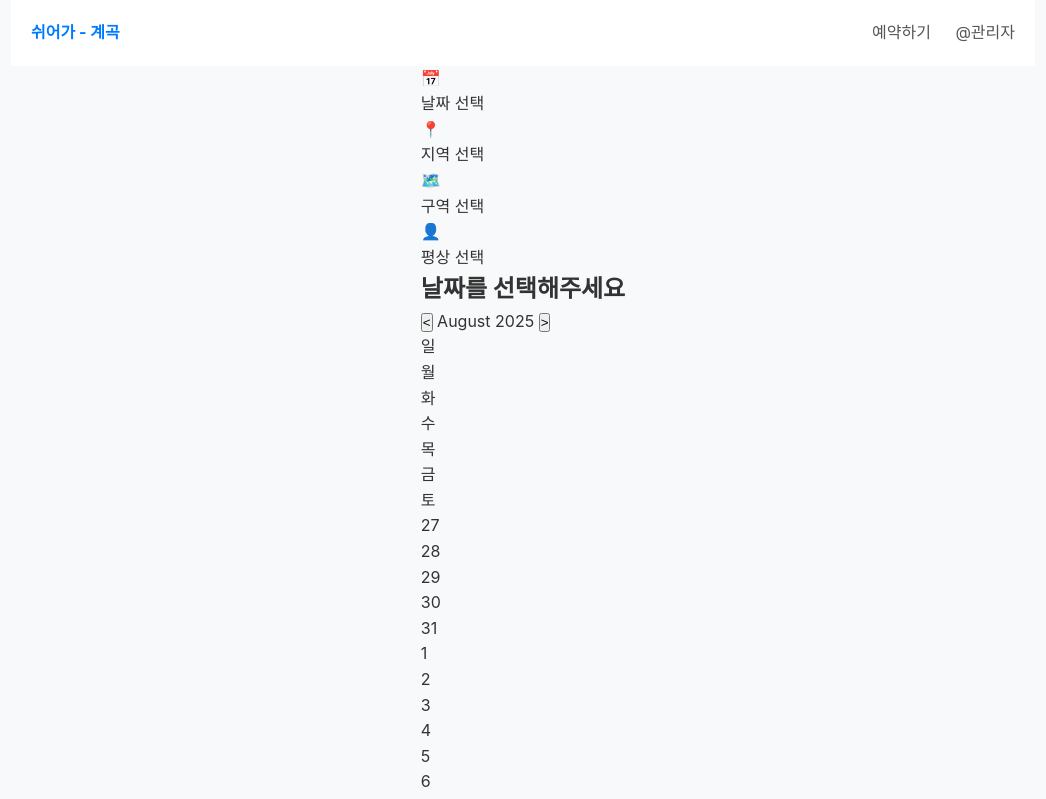
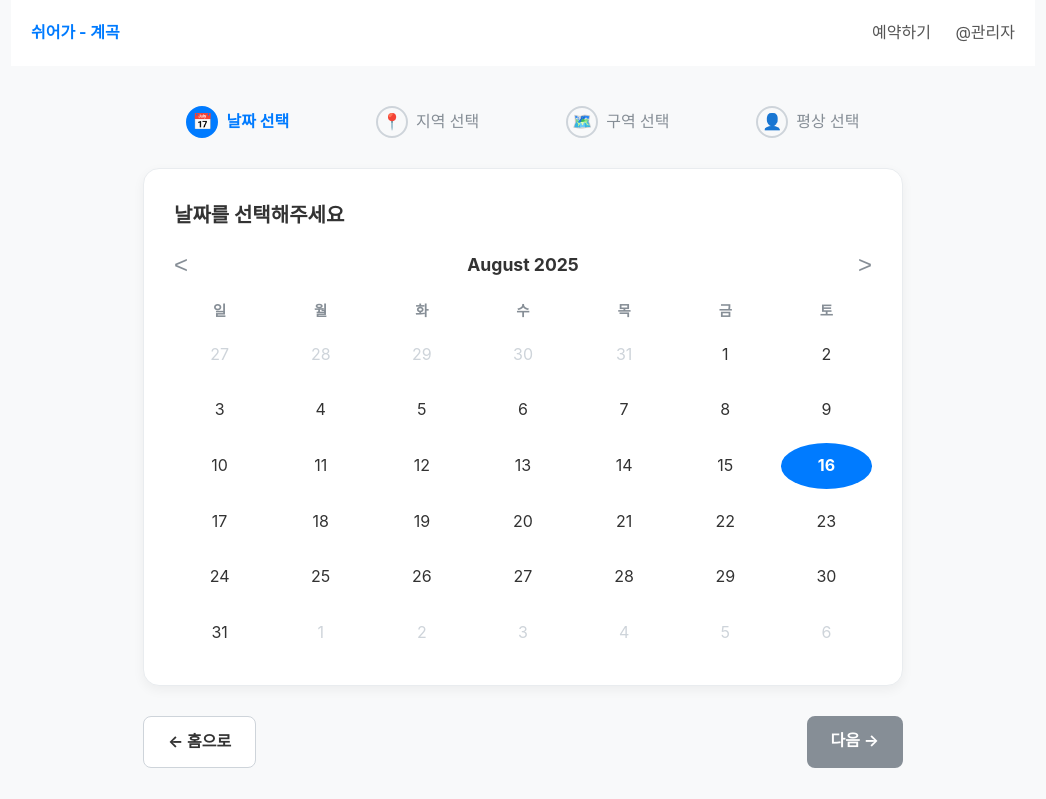
Before and after one commit to sanghun0002/-, a plain HTML site: page booking.html in a window 1280 px wide. Shown: the top 799 px of the page, without its empty margins (117-1163 px from the left). Drawn offline with Linux system fonts and the light colour scheme.

Commit message:
웹사이트 내용 추가

```diff
--- a/style.css
+++ b/style.css
@@ -14,14 +14,6 @@ body {
     flex-direction: column;
     align-items: center;
 }
-
-/* 전체적인 컨테이너 너비 설정 */
-.container {
-    width: 100%;
-    max-width: 1024px; /* 최대 너비 */
-    padding: 0 20px; /* 좌우 여백 */
-}
-
 
 /* 1. 상단 헤더 */
 .top-header {
@@ -45,8 +37,7 @@ body {
     margin-left: 20px; /* 메뉴 사이 간격 */
 }
 
-
-/* 2. 메인 소개 섹션 */
+/* 2. 메인 소개 섹션 (index.html) */
 .hero-section {
     width: 100%;
     max-width: 1024px;
@@ -78,7 +69,7 @@ body {
 }
 
 
-/* 3. 공지사항 및 빠른 예약 섹션 */
+/* 3. 공지사항 및 빠른 예약 섹션 (index.html) */
 .info-section {
     width: 100%;
     max-width: 1024px;
@@ -87,8 +78,7 @@ body {
     margin-top: 20px;
 }
 
-/* 공통 카드 스타일 */
-.card {
+.notice-card, .booking-card, .location-card, .recommend-card {
     background-color: white;
     border: 1px solid #e9ecef;
     border-radius: 12px;
@@ -118,7 +108,7 @@ body {
     border-bottom: none;
 }
 
-.notice-card span.tag {
+.notice-card span {
     background-color: #ffe3e3;
     color: #d94848;
     font-size: 0.8rem;
@@ -156,7 +146,7 @@ body {
 }
 
 
-/* 4. 위치 및 주변 추천 장소 섹션 */
+/* 4. 위치 및 주변 추천 장소 섹션 (index.html) */
 .location-section {
     width: 100%;
     max-width: 1024px;
@@ -203,7 +193,7 @@ body {
     color: #868e96;
 }
 
-.recommend-card span.tag {
+.recommend-card h4 span {
     font-size: 0.8rem;
     color: #868e96;
     font-weight: normal;
@@ -211,7 +201,7 @@ body {
 }
 
 
-/* 5. 하단 푸터 */
+/* 5. 하단 푸터 (모든 페이지 공통) */
 .main-footer {
     width: 100%;
     text-align: center;
@@ -220,3 +210,143 @@ body {
     color: #868e96;
     font-size: 0.9rem;
 }
+
+/* ------------------------------------------- */
+/* --- booking.html 예약 페이지 전용 스타일 --- */
+/* ------------------------------------------- */
+
+.booking-container {
+    width: 100%;
+    max-width: 800px; /* 단계 표시를 위해 너비를 약간 넓게 설정 */
+    margin-top: 40px;
+    padding: 0 20px;
+}
+
+/* 단계 표시기 */
+.step-indicator {
+    display: flex;
+    justify-content: space-around;
+    width: 100%;
+    margin-bottom: 30px;
+}
+
+.step {
+    display: flex;
+    align-items: center;
+    color: #868e96; /* 기본 회색 */
+    font-weight: 500;
+}
+
+.step .icon {
+    width: 32px;
+    height: 32px;
+    border: 2px solid #ced4da;
+    border-radius: 50%; /* 동그란 아이콘 배경 */
+    display: flex;
+    justify-content: center;
+    align-items: center;
+    margin-right: 8px;
+}
+
+/* 활성화된 단계 스타일 */
+.step.active {
+    color: #007bff; /* 활성화된 파란색 */
+    font-weight: bold;
+}
+
+.step.active .icon {
+    background-color: #007bff;
+    color: white;
+    border-color: #007bff;
+}
+
+/* 달력 카드 */
+.calendar-card {
+    background-color: white;
+    padding: 30px;
+    border-radius: 16px;
+    border: 1px solid #e9ecef;
+    box-shadow: 0 4px 12px rgba(0, 0, 0, 0.05); /* 은은한 그림자 효과 */
+}
+
+.calendar-card h2 {
+    font-size: 1.25rem;
+    margin-bottom: 20px;
+}
+
+.calendar-header {
+    display: flex;
+    justify-content: space-between;
+    align-items: center;
+    margin-bottom: 20px;
+    font-size: 1.1rem;
+    font-weight: bold;
+}
+
+.calendar-header button {
+    background: none;
+    border: none;
+    font-size: 1.5rem;
+    cursor: pointer;
+    color: #868e96;
+}
+
+.calendar-grid {
+    display: grid;
+    grid-template-columns: repeat(7, 1fr); /* 7개의 열을 동일한 너비로 생성 */
+    gap: 10px;
+    text-align: center;
+}
+
+.day-name {
+    font-weight: bold;
+    color: #868e96;
+    font-size: 0.9rem;
+}
+
+.day {
+    padding: 10px;
+    cursor: pointer;
+    border-radius: 50%; /* 날짜를 동그랗게 */
+    transition: background-color 0.2s; /* 부드러운 효과 */
+}
+
+.day:hover {
+    background-color: #e9ecef;
+}
+
+.day.prev-month, .day.next-month {
+    color: #ced4da; /* 이전/다음 달 날짜는 회색으로 */
+}
+
+.day.today {
+    background-color: #007bff;
+    color: white;
+    font-weight: bold;
+}
+
+/* 이전/다음 버튼 */
+.nav-buttons {
+    display: flex;
+    justify-content: space-between;
+    margin-top: 30px;
+    margin-bottom: 20px;
+}
+
+.btn {
+    text-decoration: none;
+    padding: 12px 24px;
+    border-radius: 8px;
+    font-weight: bold;
+}
+
+.btn-primary {
+    background-color: #868e96;
+    color: white;
+}
+
+.btn-secondary {
+    background-color: white;
+    color: #333;
+    border: 1px solid #ced4da;
+}
```
